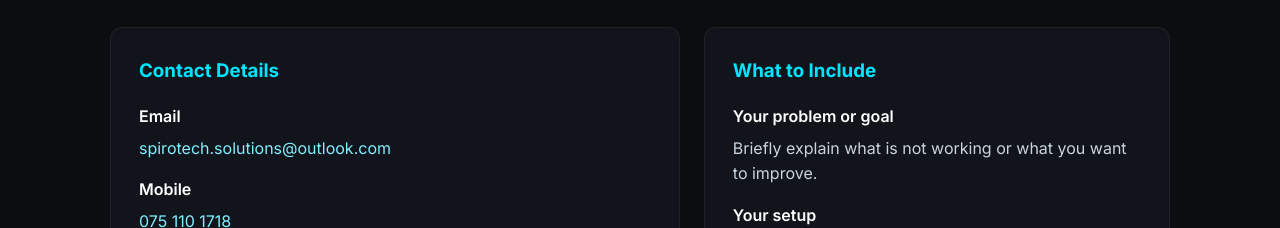
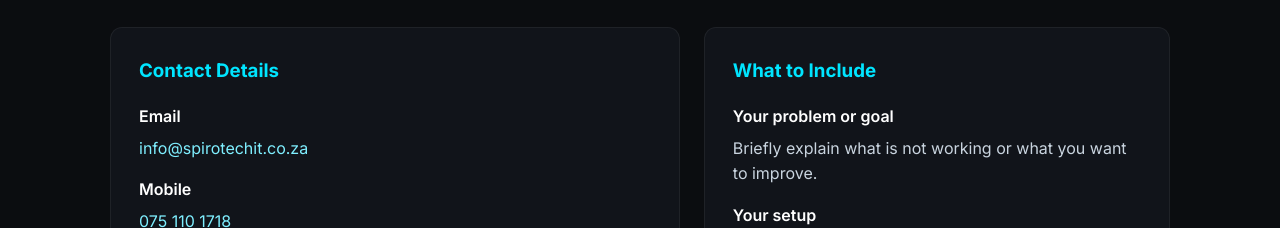
Before and after one commit to spirotech-it-solutions/spirotech-it-solutions.github.io, a plain HTML site: page contact/index.html in a window 1280 px wide. Shown: the part 980-1208 px from the top of the page. Drawn offline with Linux system fonts and the light colour scheme.

Commit message:
Update index.html

```diff
--- a/contact/index.html
+++ b/contact/index.html
@@ -134,7 +134,7 @@
         <ul class="contact-list">
           <li>
             <strong>Email</strong>
-            <a href="mailto:info@spirotechit.co.za">spirotech.solutions@outlook.com</a>
+            <a href="mailto:info@spirotechit.co.za">info@spirotechit.co.za</a>
           </li>
 
           <li>
```
